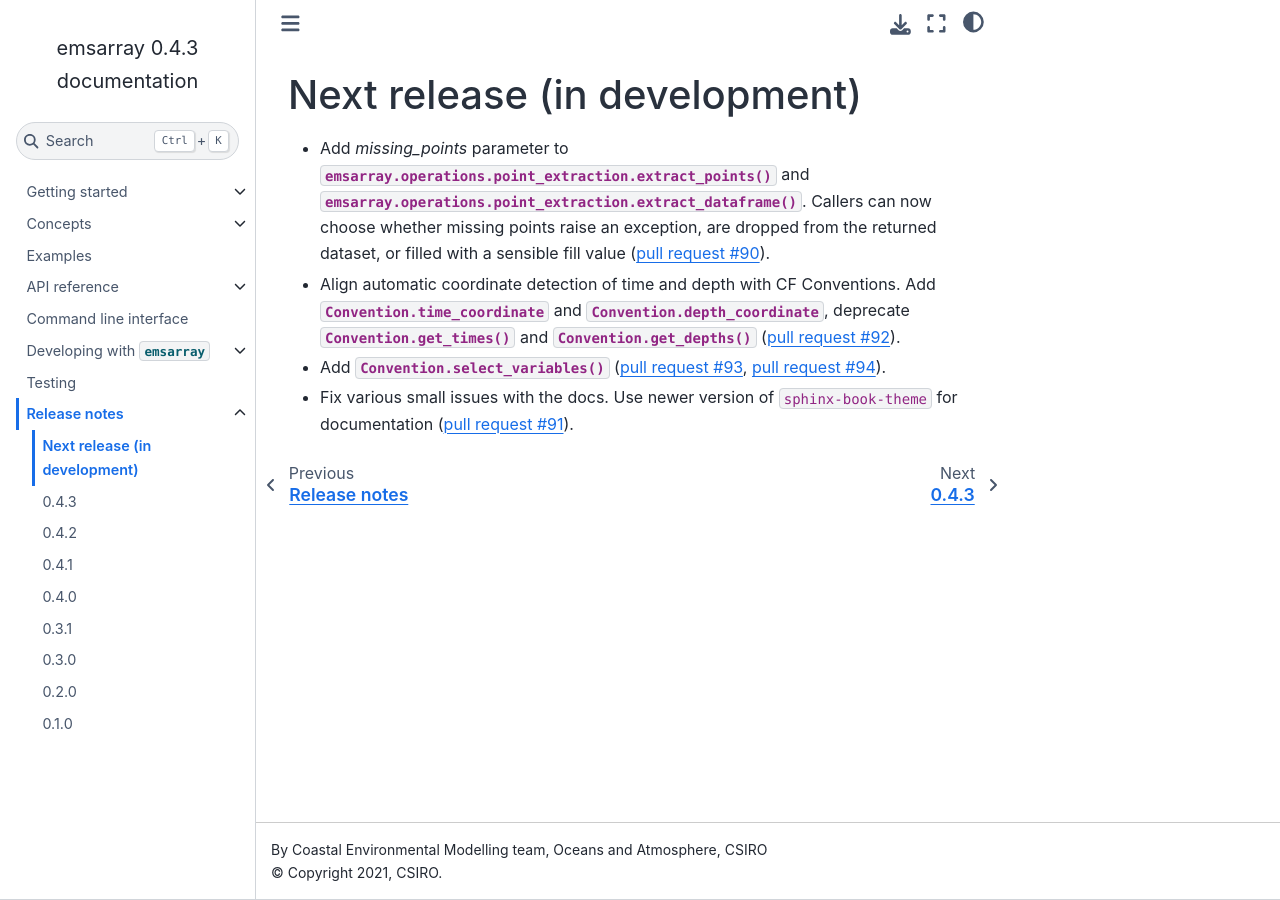
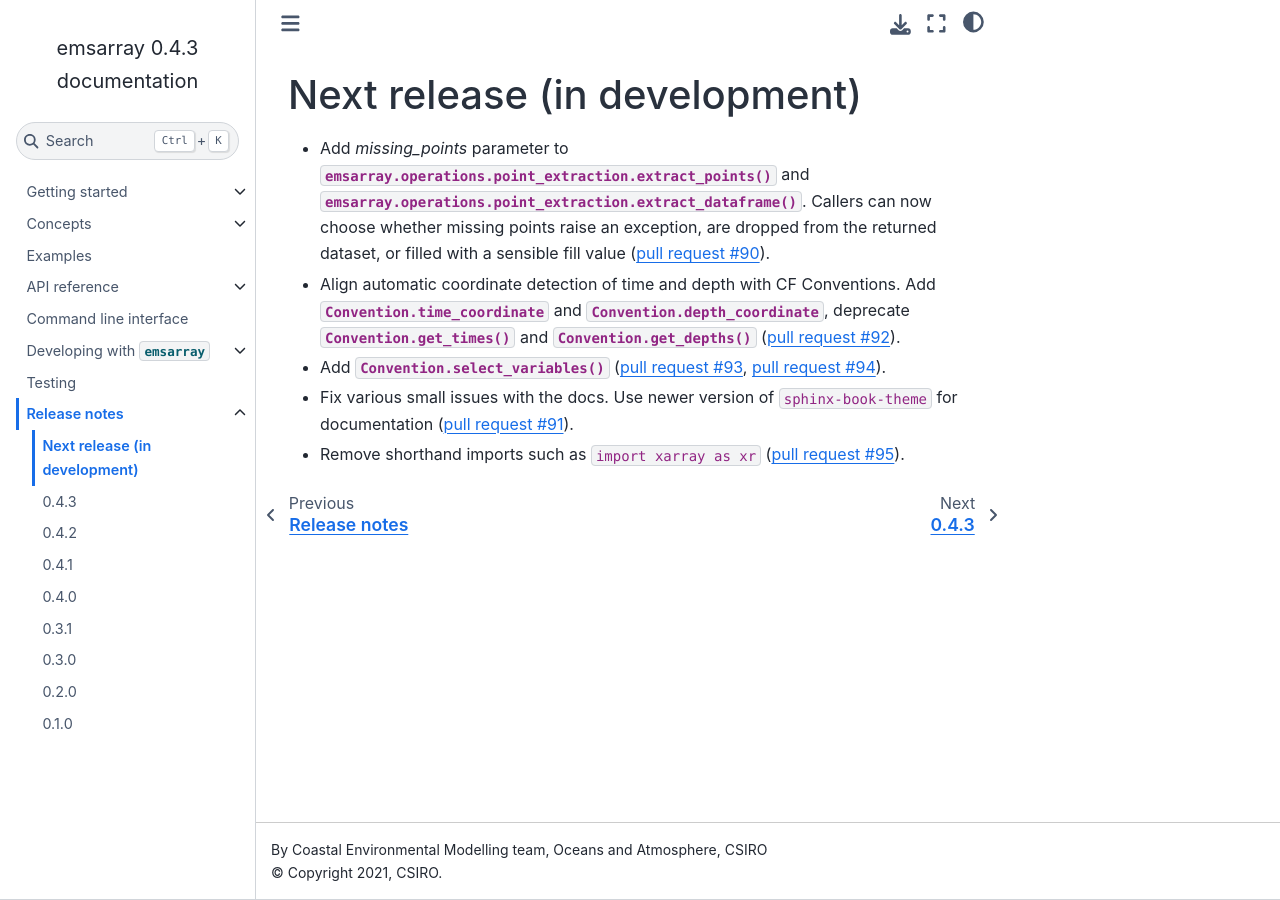
Before and after one commit to csiro-coasts/emsarray, a Sphinx documentation site: the page built from docs/releases/development.rst, in a window 1280 px wide. Built offline with Sphinx 7.4.7 and the Sphinx Book theme 1.1.4, drawn with Linux system fonts in a browser that asks for light colours; pages that are not in the unit, such as notebooks, are missing from menus.

Commit message:
Add release note

```diff
--- a/docs/releases/development.rst
+++ b/docs/releases/development.rst
@@ -17,3 +17,5 @@ Next release (in development)
 * Fix various small issues with the docs.
   Use newer version of ``sphinx-book-theme`` for documentation
   (:pr:`91`).
+* Remove shorthand imports such as ``import xarray as xr``
+  (:pr:`95`).
```
